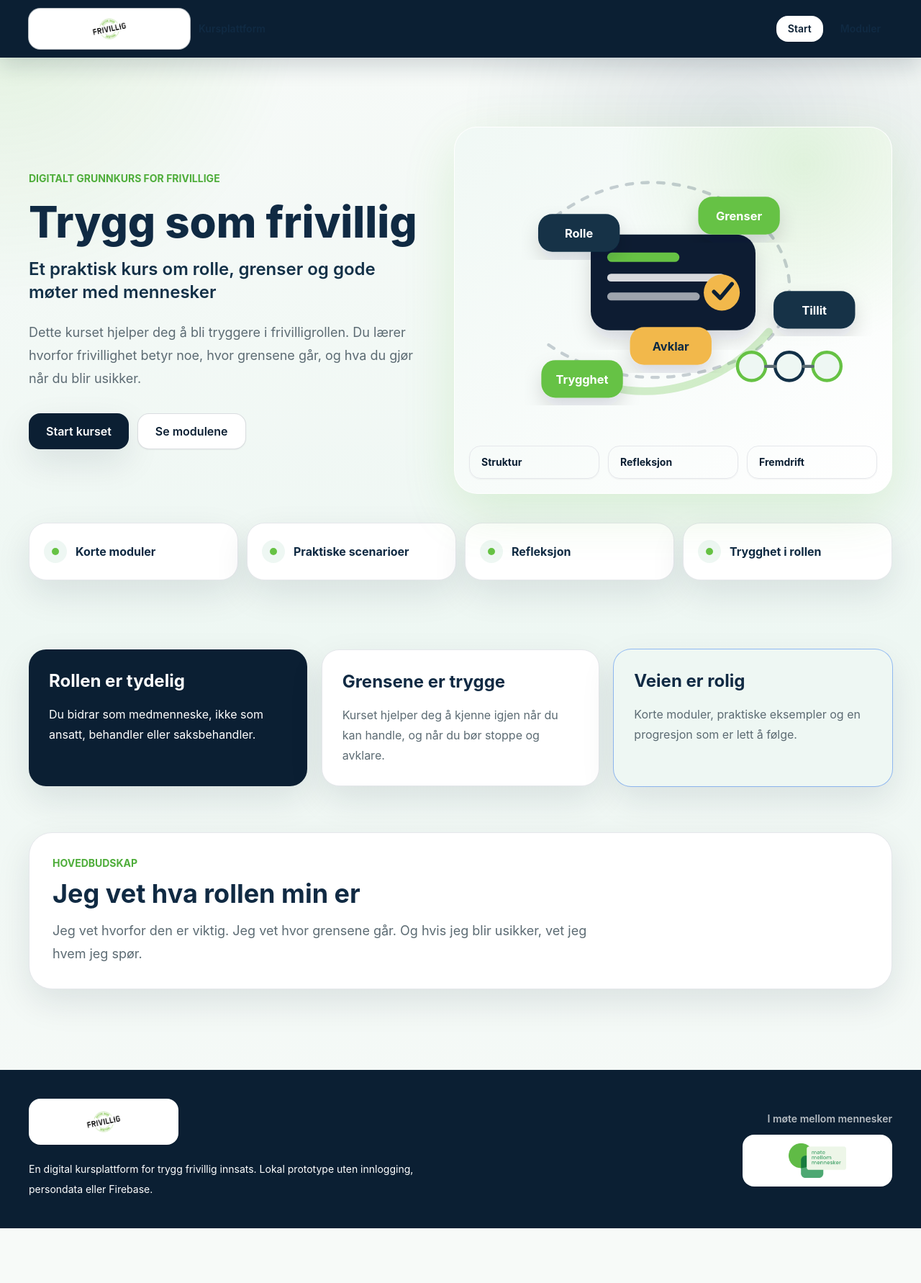
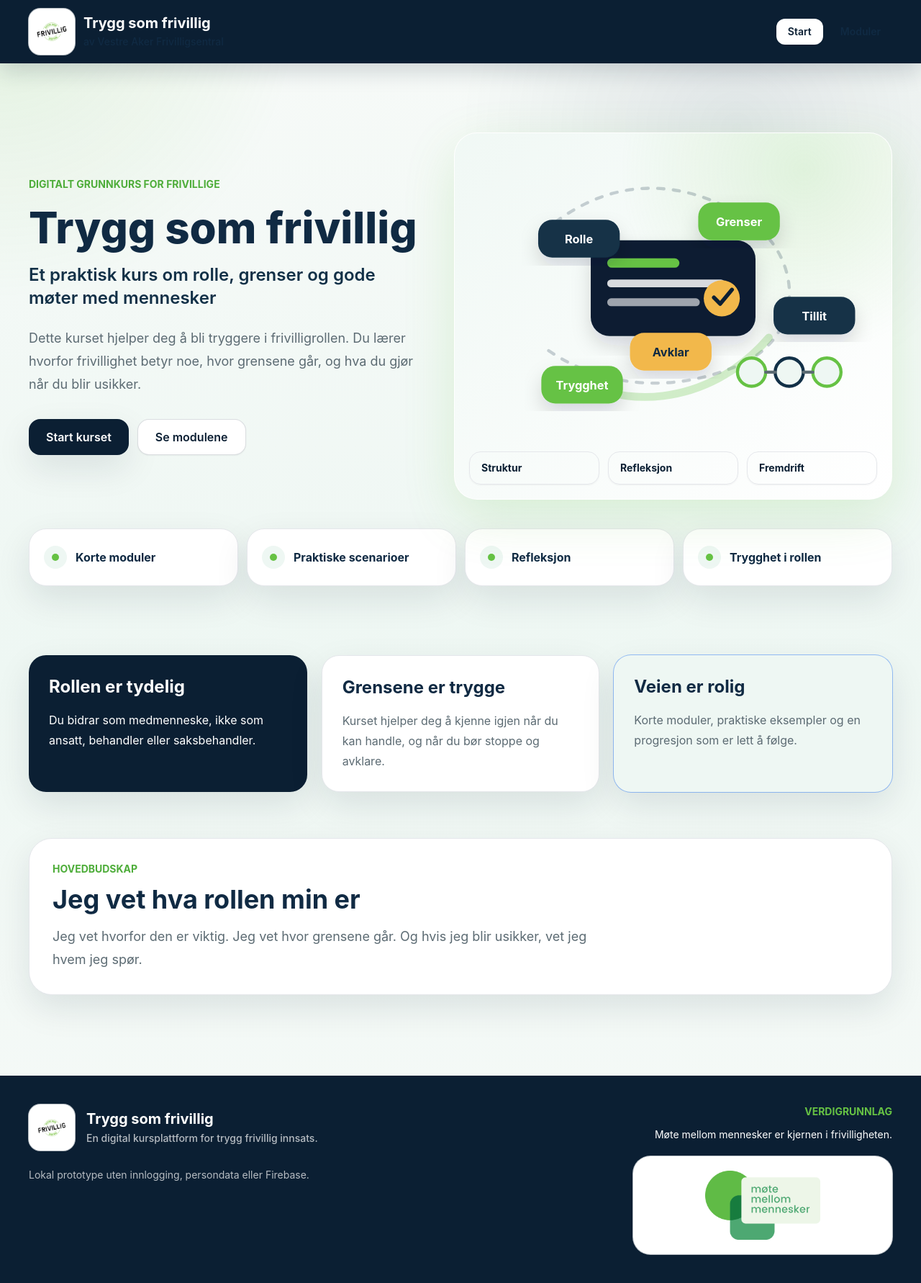
Before and after one commit to aogaa/vafskurs, a React (Vite) app: page / in a window 1280 px wide. Shown: the whole page at 72% size. Before the commit the page ends 1706 px from the top, so only its background shows below. Built offline with nearby package versions, Linux system fonts and the light colour scheme.

Commit message:
Improve logo integration and stop tracking dist

```diff
--- a/src/components/layout/Footer.tsx
+++ b/src/components/layout/Footer.tsx
@@ -4,30 +4,50 @@ import logommm from "../../assets/images/logommm.png";
 export function Footer() {
   return (
     <footer className="mt-12 bg-harbor text-white">
-      <div className="mx-auto grid max-w-7xl gap-8 px-5 py-10 sm:px-8 md:grid-cols-[1fr_auto] md:items-center lg:px-10">
-        <div>
-          <div className="flex w-fit items-center rounded-2xl bg-white px-4 py-3 shadow-sm">
-            <img
-              src={logo1}
-              alt="Vestre Aker frivilligsentral"
-              className="h-10 w-44 object-contain"
-            />
+      <div className="mx-auto grid max-w-7xl gap-8 px-5 py-10 sm:px-8 md:grid-cols-[1fr_1fr] md:items-start lg:px-10">
+        <section aria-labelledby="footer-sender">
+          <div className="flex items-center gap-4">
+            <div className="flex size-16 shrink-0 items-center justify-center rounded-2xl bg-white p-2 shadow-sm ring-1 ring-white/70">
+              <img
+                src={logo1}
+                alt="Vestre Aker Frivilligsentral"
+                className="h-full w-full object-contain"
+              />
+            </div>
+            <div>
+              <h2 id="footer-sender" className="text-xl font-bold leading-tight">
+                Trygg som frivillig
+              </h2>
+              <p className="mt-1 text-sm font-medium text-white/70">
+                En digital kursplattform for trygg frivillig innsats.
+              </p>
+            </div>
           </div>
-          <p className="mt-5 max-w-xl text-sm leading-7 text-white/76">
-            En digital kursplattform for trygg frivillig innsats. Lokal
-            prototype uten innlogging, persondata eller Firebase.
+          <p className="mt-5 max-w-xl text-sm leading-7 text-white/70">
+            Lokal prototype uten innlogging, persondata eller Firebase.
           </p>
-        </div>
-        <div className="flex flex-col gap-3 md:items-end">
-          <p className="text-sm font-semibold text-white/70">I møte mellom mennesker</p>
-          <div className="flex w-fit items-center rounded-2xl bg-white px-4 py-3 shadow-sm">
+        </section>
+
+        <section
+          aria-labelledby="footer-values"
+          className="flex flex-col gap-4 md:items-end md:text-right"
+        >
+          <div>
+            <p id="footer-values" className="text-sm font-bold uppercase tracking-normal text-pine">
+              Verdigrunnlag
+            </p>
+            <p className="mt-2 max-w-md text-sm leading-7 text-white/72">
+              Møte mellom mennesker er kjernen i frivilligheten.
+            </p>
+          </div>
+          <div className="flex w-fit items-center rounded-3xl bg-white p-4 shadow-sm ring-1 ring-white/70 sm:p-5">
             <img
               src={logommm}
               alt="Møte mellom mennesker"
-              className="h-12 w-44 object-contain"
+              className="h-20 w-64 object-contain sm:h-24 sm:w-80"
             />
           </div>
-        </div>
+        </section>
       </div>
     </footer>
   );
--- a/src/components/layout/Header.tsx
+++ b/src/components/layout/Header.tsx
@@ -2,7 +2,7 @@ import { NavLink } from "react-router-dom";
 import logo1 from "../../assets/images/logo1.png";
 
 const navLinkClasses = ({ isActive }: { isActive: boolean }) =>
-  `rounded-2xl px-4 py-2 text-sm font-semibold transition focus-visible:outline focus-visible:outline-3 focus-visible:outline-offset-4 focus-visible:outline-pine ${
+  `rounded-xl px-3 py-2 text-sm font-semibold transition focus-visible:outline focus-visible:outline-3 focus-visible:outline-offset-4 focus-visible:outline-pine sm:px-4 ${
     isActive
       ? "bg-white text-harbor shadow-sm"
       : "text-white/82 hover:bg-white/10 hover:text-white"
@@ -11,24 +11,29 @@ const navLinkClasses = ({ isActive }: { isActive: boolean }) =>
 export function Header() {
   return (
     <header className="sticky top-0 z-20 bg-harbor shadow-[0_12px_30px_rgba(11,31,51,0.16)]">
-      <div className="mx-auto flex max-w-7xl items-center justify-between gap-4 px-5 py-3 sm:px-8 lg:px-10">
+      <div className="mx-auto flex max-w-7xl flex-col gap-3 px-5 py-3 sm:px-8 md:flex-row md:items-center md:justify-between lg:px-10">
         <NavLink
           to="/"
           className="group flex min-w-0 items-center gap-3 rounded-2xl focus-visible:outline focus-visible:outline-3 focus-visible:outline-offset-4 focus-visible:outline-pine"
           aria-label="Gå til startsiden"
         >
-          <span className="flex h-14 w-44 items-center justify-center rounded-2xl bg-white px-4 py-2 shadow-sm ring-1 ring-white/70 sm:w-56">
+          <span className="flex size-14 shrink-0 items-center justify-center rounded-2xl bg-white p-1.5 shadow-sm ring-1 ring-white/70 sm:size-16">
             <img
               src={logo1}
-              alt="Vestre Aker frivilligsentral"
-              className="max-h-10 w-full object-contain"
+              alt="Vestre Aker Frivilligsentral"
+              className="h-full w-full object-contain"
             />
           </span>
-          <span className="hidden text-sm font-semibold text-white/78 lg:inline">
-            Kursplattform
+          <span className="min-w-0">
+            <span className="block text-lg font-bold leading-tight text-white sm:text-xl">
+              Trygg som frivillig
+            </span>
+            <span className="hidden text-sm font-medium leading-6 text-white/76 sm:block">
+              av Vestre Aker Frivilligsentral
+            </span>
           </span>
         </NavLink>
-        <nav aria-label="Hovedmeny" className="flex shrink-0 items-center gap-2">
+        <nav aria-label="Hovedmeny" className="flex items-center gap-2 md:shrink-0">
           <NavLink to="/" className={navLinkClasses} end>
             Start
           </NavLink>
```
Also changed, not shown: 3 other files (tests, documents, lock files or other folders).
